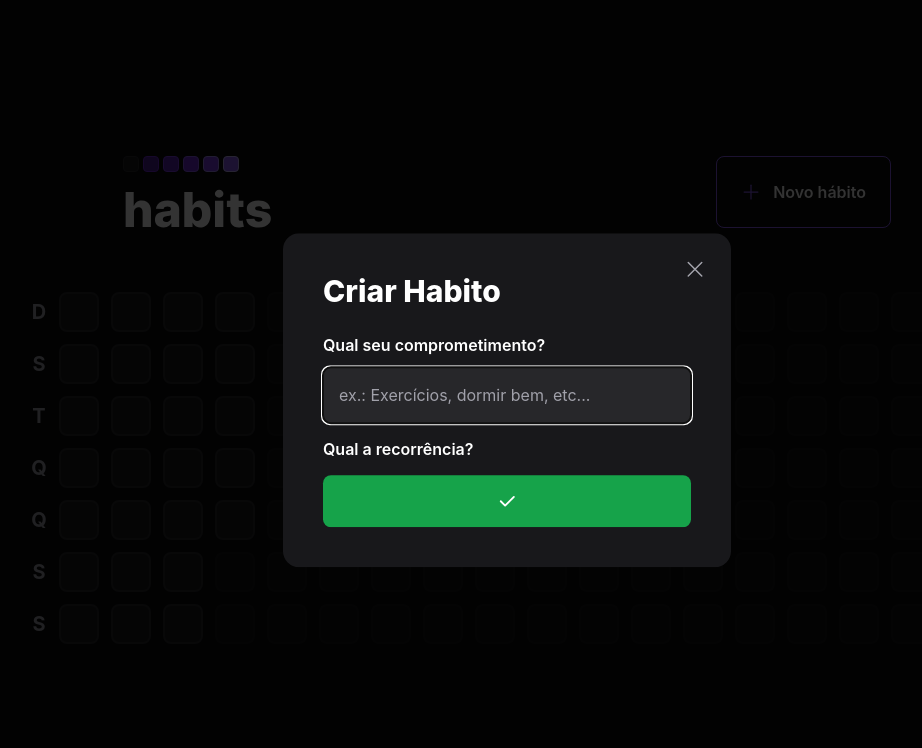
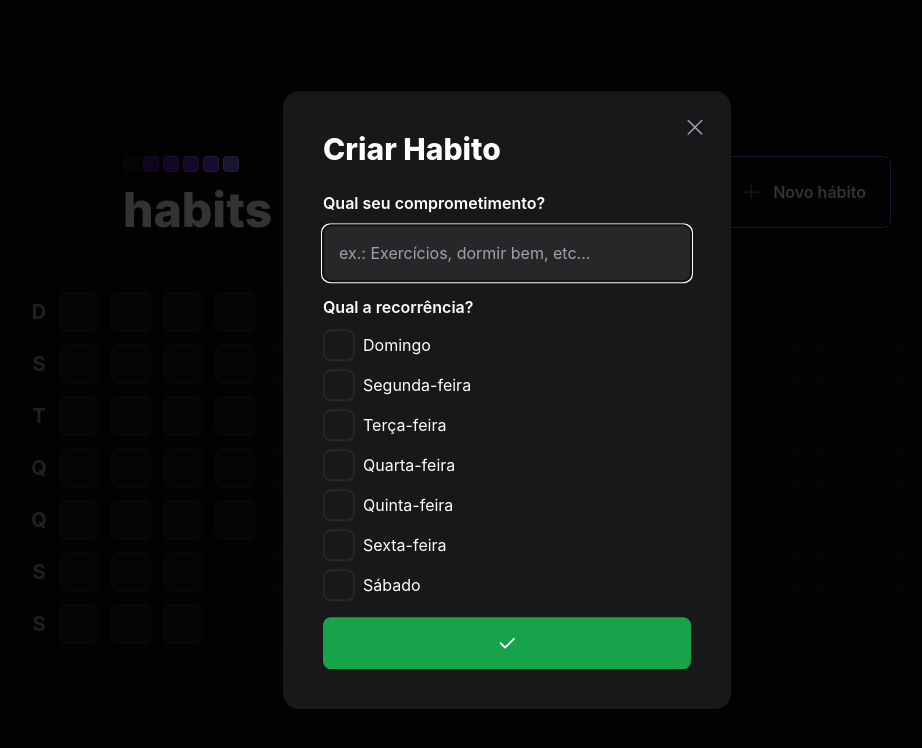
Before and after one commit to gusttavocdn/habits_tracker, a React (Vite) app in the folder web/: page / in a window 1280 px wide. Both pictures are taken after a click on the button "Novo hábito". Shown: the top 748 px of the page, without its empty margins (133-1055 px from the left). Built offline with nearby package versions, Linux system fonts and the light colour scheme; no server answers.

Commit message:
feat(web): complete summaryTable

```diff
--- a/web/package.json
+++ b/web/package.json
@@ -9,8 +9,10 @@
     "preview": "vite preview"
   },
   "dependencies": {
+    "@radix-ui/react-checkbox": "^1.0.1",
     "@radix-ui/react-dialog": "^1.0.2",
     "@radix-ui/react-popover": "^1.0.3",
+    "axios": "^1.2.6",
     "clsx": "^1.2.1",
     "dayjs": "^1.11.7",
     "phosphor-react": "^1.4.1",
--- a/web/src/App.tsx
+++ b/web/src/App.tsx
@@ -1,5 +1,6 @@
 import './styles/global.css';
 import { Header } from './components/Header';
+import './lib/dayjs';
 import { SummaryTable } from './components/SummaryTable';
 
 export function App() {
--- a/web/src/components/HabitDay.tsx
+++ b/web/src/components/HabitDay.tsx
@@ -1,17 +1,21 @@
 import * as Popover from '@radix-ui/react-popover';
+import * as Checkbox from '@radix-ui/react-checkbox';
 import { ProgressBar } from './ProgressBar';
 import clsx from 'clsx';
+import { Check } from 'phosphor-react';
+import dayjs from 'dayjs';
 
 type HabitDayProps = {
-  amountCompleted: number;
-  amount: number;
+  date: Date;
+  completed?: number;
+  amount?: number;
 };
 
-export function HabitDay({
-  amountCompleted: amountCcompleted,
-  amount,
-}: HabitDayProps) {
-  const completedPercentage = (amountCcompleted / amount) * 100;
+export function HabitDay({ completed = 0, amount = 0, date }: HabitDayProps) {
+  const completedPercentage = amount > 0 ? (completed / amount) * 100 : 0;
+
+  const dayAndMount = dayjs(date).format('DD/MM');
+  const dayOfTheweek = dayjs(date).format('dddd');
 
   return (
     <Popover.Root>
@@ -35,12 +39,31 @@
 
       <Popover.Portal>
         <Popover.Content className='min-w-[320px] p-6 rounded-2xl bg-zinc-900 flex flex-col text-white'>
-          <span className='font-semibold text-zinc-400'>terã-feira</span>
+          <span className='font-semibold text-zinc-400'>{dayOfTheweek}</span>
           <span className='mt-1 font-extrabold leading-tight text-3xl'>
-            26/01
+            {dayAndMount}
           </span>
 
           <ProgressBar progress={50} />
+
+          <div className='mt-6 flex flex-col gap-3'>
+            <Checkbox.Root className='flex items-center group'>
+              <div
+                className='h-8 w-8 rounded-lg flex items-center justify-center
+              bg-zinc-900 border-2 border-zinc-800 mr-2
+              group-data-[state=checked]:bg-green-500
+              group-data-[state=checked]:borders-green-500'
+              >
+                <Checkbox.Indicator>
+                  <Check size={20} className='text-white' />
+                </Checkbox.Indicator>
+              </div>
+              <span className='font-semibold text-xl text-white leading-tight group-data-[state=checked]:line-through group-data-[state=checked]:text-zinc-400'>
+                Beber 2L de água
+              </span>
+            </Checkbox.Root>
+          </div>
+
           <Popover.Arrow height={8} width={16} className='fill-zinc-900' />
         </Popover.Content>
       </Popover.Portal>
--- a/web/src/components/NewHabitForm.tsx
+++ b/web/src/components/NewHabitForm.tsx
@@ -1,8 +1,55 @@
 import { Check } from 'phosphor-react';
+import * as Checkbox from '@radix-ui/react-checkbox';
+import { FormEvent, useState } from 'react';
+import { api } from '../lib/axios';
+
+const availableWeekDays = [
+  'Domingo',
+  'Segunda-feira',
+  'Terça-feira',
+  'Quarta-feira',
+  'Quinta-feira',
+  'Sexta-feira',
+  'Sábado',
+];
 
 export function NewHabitForm() {
+  const [title, setTitle] = useState('');
+  const [weekDays, setWeekDays] = useState<number[]>([]);
+
+  const createNewHabit = async (e: FormEvent) => {
+    e.preventDefault();
+
+    if (!title || weekDays.length === 0) return;
+
+    await api.post('/habits', {
+      title,
+      weekDays,
+    });
+
+    setTitle('');
+    setWeekDays([]);
+
+    alert('Hábito criado com sucesso!');
+  };
+
+  const HandleToggleWeekDay = (weekDay: number) => {
+    if (weekDays.includes(weekDay)) {
+      const newWeekDaysWithRemovedOne = weekDays.filter(
+        (day) => day !== weekDay
+      );
+      setWeekDays(newWeekDaysWithRemovedOne);
+    } else {
+      const weekDaysWithNewOne = [...weekDays, weekDay];
+      setWeekDays(weekDaysWithNewOne);
+    }
+  };
+
   return (
-    <form className='w-full flex flex-col mt-6 text-white'>
+    <form
+      onSubmit={createNewHabit}
+      className='w-full flex flex-col mt-6 text-white'
+    >
       <label htmlFor='title' className='font-semibold leading-tight'>
         Qual seu comprometimento?
       </label>
@@ -13,11 +60,36 @@
         placeholder='ex.: Exercícios, dormir bem, etc...'
         className='p-4 rounded-lg mt-3 bg-zinc-800 text-white placeholder:text-zinc-400'
         autoFocus
+        value={title}
+        onChange={({ target }) => setTitle(target.value)}
       ></input>
 
       <label htmlFor='' className='font-semibold leading-tight mt-4'>
         Qual a recorrência?
       </label>
+
+      <div className='flex flex-col gap-2 mt-3'>
+        {availableWeekDays.map((weekDay, i) => (
+          <Checkbox.Root
+            key={`${weekDay}-${i}`}
+            className='flex items-center group'
+            checked={weekDays.includes(i)}
+            onCheckedChange={() => HandleToggleWeekDay(i)}
+          >
+            <div
+              className='h-8 w-8 rounded-lg flex items-center justify-center
+              bg-zinc-900 border-2 border-zinc-800 mr-2
+              group-data-[state=checked]:bg-green-500
+              group-data-[state=checked]:borders-green-500'
+            >
+              <Checkbox.Indicator>
+                <Check size={20} className='text-white' />
+              </Checkbox.Indicator>
+            </div>
+            <span className=' text-white leading-tight'>{weekDay}</span>
+          </Checkbox.Root>
+        ))}
+      </div>
 
       <button
         type='submit'
--- a/web/src/components/SummaryTable.tsx
+++ b/web/src/components/SummaryTable.tsx
@@ -1,5 +1,8 @@
+import { useEffect, useState } from 'react';
 import { generateDatesFromYearBeginning } from '../utils/generate-dates-from-year-beginning';
 import { HabitDay } from './HabitDay';
+import { api } from '../lib/axios';
+import dayjs from 'dayjs';
 
 const weekDays = ['D', 'S', 'T', 'Q', 'Q', 'S', 'S'];
 
@@ -7,7 +10,22 @@
 const minSummaryDatesSize = 18 * 7;
 const amountOfDaysToFill = minSummaryDatesSize - summaryDates.length;
 
+type Summary = Array<{
+  id: string;
+  date: string;
+  amount: number;
+  completed: number;
+}>;
+
 export function SummaryTable() {
+  const [summary, setSummary] = useState<Summary>([]);
+
+  useEffect(() => {
+    api.get('/summary').then((response) => {
+      setSummary(response.data);
+    });
+  }, []);
+
   return (
     <div className='w-full flex'>
       <div className='grid grid-rows-7 grid-flow-row gap-3'>
@@ -25,11 +43,18 @@
 
       <div className='grid grid-rows-7 grid-flow-col gap-3'>
         {summaryDates.map((date) => {
+          const dayInSummary = summary.find((day) => {
+            return dayjs(date).isSame(day.date, 'day');
+          });
+
+          console.log(dayInSummary);
+
           return (
             <HabitDay
               key={date.toString()}
-              amount={5}
-              amountCompleted={Math.round(Math.random() * 5)}
+              date={date}
+              amount={dayInSummary?.amount}
+              completed={dayInSummary?.completed}
             />
           );
         })}
--- /dev/null
+++ b/web/src/lib/axios.ts
@@ -0,0 +1,7 @@
+import axios from 'axios';
+
+const api = axios.create({
+  baseURL: 'http://localhost:3000/',
+});
+
+export { api };
--- /dev/null
+++ b/web/src/lib/dayjs.ts
@@ -0,0 +1,4 @@
+import dayjs from 'dayjs'
+import 'dayjs/locale/pt-br'
+
+dayjs.locale('pt-br')
```
Also changed, not shown: 2 other files (tests, documents, lock files or other folders).
